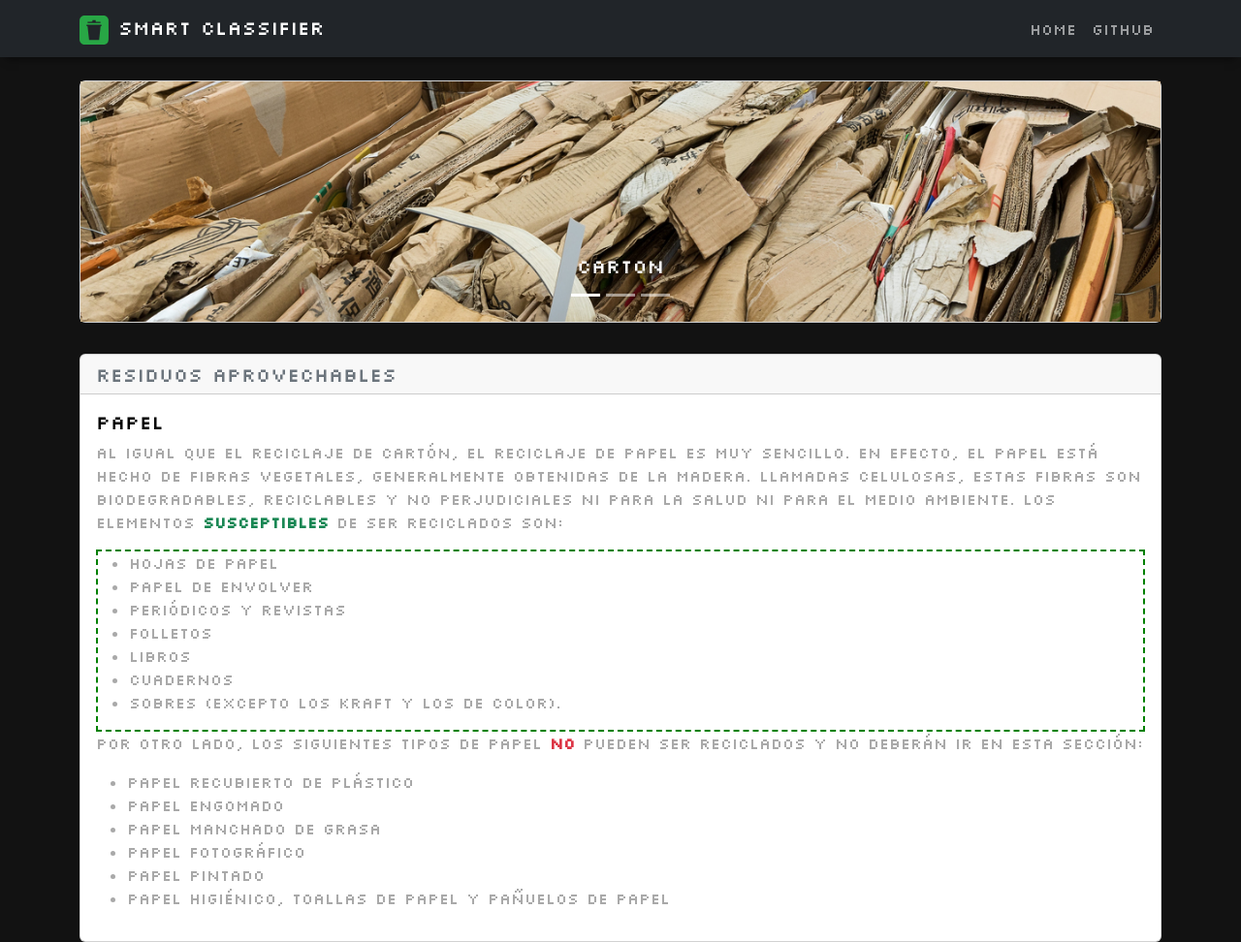
After one commit to JuanC-Fandino/Smart-Classifier-AI, a Flask app: page /black in a window 1280 px wide. The commit adds this page. Shown: the whole page at 97% size. Run offline with Flask 2, Linux system fonts and the light colour scheme; some libraries are stand-ins or nearby versions.

Commit message:
feat: new pages

```diff
--- a/app/main/routes.py
+++ b/app/main/routes.py
@@ -5,4 +5,19 @@ from app.main import bp
 
 @bp.route("/", methods=["POST", "GET"])
 def home():
-    return render_template("home.html", title="Home", pagina_actual="HOME")
+    return render_template("home.html", title="Home")
+
+
+@bp.route("/white", methods=["GET"])
+def white():
+    return render_template("white.html")
+
+
+@bp.route("/black", methods=["GET"])
+def black():
+    return render_template("black.html")
+
+
+@bp.route("/green", methods=["GET"])
+def green():
+    return render_template("green.html")
--- /dev/null
+++ b/app/static/stylesheets/more_info.css
@@ -0,0 +1,12 @@
+.image_inside {
+    object-fit: cover;
+    height: 250px
+}
+
+.main_carousel {
+    height: 250px
+}
+
+.info_container{
+    margin-top: 2rem;
+}
--- a/app/templates/base.html
+++ b/app/templates/base.html
@@ -22,7 +22,7 @@
 <nav class="navbar navbar-expand-lg navbar-dark bg-dark mb-4">
     <div class="container">
         <a class="navbar-brand" href="#">
-            <img src="../static/Smart-classifier-1_1_.svg" alt="" width="30" height="24">
+            <img src="../static/logo.svg" alt="" width="30" height="30">
             Smart Classifier
         </a>
         <button class="navbar-toggler" type="button" data-bs-toggle="collapse" data-bs-target="#navbarSupportedContent"
--- /dev/null
+++ b/app/templates/black.html
@@ -0,0 +1,81 @@
+{% extends 'base.html' %}
+{% from 'bootstrap5/utils.html' import render_icon %}
+
+{% block content %}
+    <link href="../static/stylesheets/more_info.css" rel="stylesheet"/>
+
+    <div id="mainCarousel" class="carousel slide card main_carousel" data-bs-ride="carousel">
+        <div class="carousel-indicators">
+            <button type="button" data-bs-target="#mainCarousel" data-bs-slide-to="0" class="active" aria-current="true"
+                    aria-label="Slide 1"></button>
+            <button type="button" data-bs-target="#mainCarousel" data-bs-slide-to="1" aria-label="Slide 2"></button>
+            <button type="button" data-bs-target="#mainCarousel" data-bs-slide-to="2" aria-label="Slide 3"></button>
+        </div>
+        <div class="carousel-inner">
+            <div class="carousel-item active">
+                <img src="../static/white/carton.jpg" class="d-block w-100 image_inside" alt="...">
+                <div class="carousel-caption d-none d-md-block">
+                    <h5>Carton</h5>
+                </div>
+            </div>
+            <div class="carousel-item">
+                <img src="../static/white/plastico.jpg" class="d-block w-100 image_inside" alt="...">
+                <div class="carousel-caption d-none d-md-block">
+                    <h5>Plastico</h5>
+                </div>
+            </div>
+            <div class="carousel-item">
+                <img src="../static/white/aluminio.jpg" class="d-block w-100 image_inside" alt="...">
+                <div class="carousel-caption d-none d-md-block">
+                    <h5>Aluminio</h5>
+                </div>
+            </div>
+        </div>
+    </div>
+
+    <div class="info_container">
+        <div class="card">
+            <h5 class="card-header text-secondary">Residuos aprovechables</h5>
+            <div class="card-body">
+                <h5 class="card-title text-black">Papel</h5>
+                <p class="card-text" style="color:darkgray">Al igual que el reciclaje de cartón, el reciclaje de papel
+                    es muy
+                    sencillo. En efecto, el papel está hecho de fibras vegetales, generalmente obtenidas de la madera.
+                    Llamadas celulosas, estas fibras son biodegradables, reciclables y no perjudiciales ni para la salud
+                    ni para el medio ambiente.
+
+                    Los elementos <b class="text-success">susceptibles</b> de ser reciclados son:
+                </p>
+
+                <div style="border: 2px green dashed">
+                                    <ul style="color:darkgray">
+                    <li>Hojas de papel</li>
+                    <li>Papel de envolver</li>
+                    <li>Periódicos y revistas</li>
+                    <li>Folletos</li>
+                    <li>Libros</li>
+                    <li>Cuadernos</li>
+                    <li>Sobres (excepto los kraft y los de color).</li>
+                </ul>
+                </div>
+
+
+                <p style="color:darkgray">
+                    Por otro lado, los siguientes tipos de papel <b class="text-danger">no</b> pueden ser reciclados y no deberán ir en esta
+                    sección:
+                </p>
+
+                <ul style="color:darkgray">
+                    <li>Papel recubierto de plástico</li>
+                    <li>Papel engomado</li>
+                    <li>Papel manchado de grasa</li>
+                    <li>Papel fotográfico</li>
+                    <li>Papel pintado</li>
+                    <li>Papel higiénico, toallas de papel y pañuelos de papel</li>
+                </ul>
+
+
+            </div>
+        </div>
+    </div>
+{% endblock %}
```
Also changed, not shown: app/static/stylesheets/home.css (+30 -9 lines), app/templates/green.html (added, +81 -0 lines), app/templates/home.html (+41 -14 lines), app/templates/white.html (added, +81 -0 lines), app/static/basura_blanca.png, app/static/basura_negra.png (added), app/static/basura_verde.png (added), app/static/basuras.jpg (deleted), app/static/logo.svg (added), app/static/white/aluminio.jpg (added), app/static/white/carton.jpg (added), app/static/white/plastico.jpg (added). Lines whose indentation alone changed are shown as unchanged.
